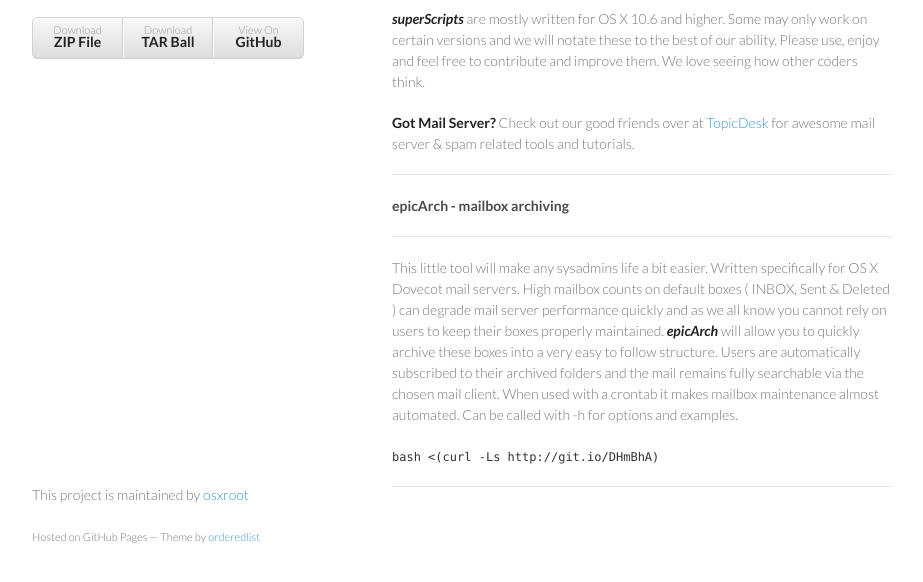
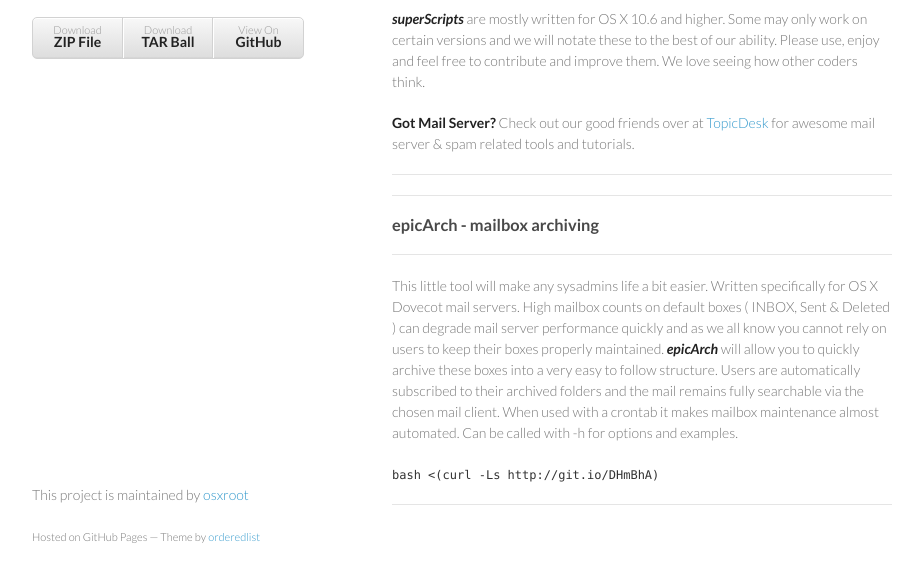
Before and after one commit to osxroot/superScripts, a plain HTML site: page index.html in a window 1280 px wide. Shown: the part 184-766 px from the top of the page, without its empty margins (178-1101 px from the left). Drawn offline with Linux system fonts and the light colour scheme.

```diff
--- a/index.html
+++ b/index.html
@@ -38,8 +38,8 @@
 
 <p><strong>Got Mail Server?</strong> Check out our good friends over at <a href="http://www.topicdesk.com">TopicDesk</a> for awesome mail server &amp; spam related tools and tutorials.</p>
 
-<hr><h4>
-<a name="epicarch---mailbox-archiving" class="anchor" href="#epicarch---mailbox-archiving"><span class="octicon octicon-link"></span></a>epicArch - mailbox archiving</h4>
+<hr><hr><h3>
+<a name="epicarch---mailbox-archiving" class="anchor" href="#epicarch---mailbox-archiving"><span class="octicon octicon-link"></span></a>epicArch - mailbox archiving</h3>
 
 <hr><p>This little tool will make any sysadmins life a bit easier. Written specifically for OS X Dovecot mail servers.
 High mailbox counts on default boxes ( INBOX, Sent &amp; Deleted ) can degrade mail server performance quickly and as we all know you cannot rely on users to keep their boxes properly maintained. <strong><em>epicArch</em></strong> will allow you to quickly archive these boxes into a very easy to follow structure. Users are automatically subscribed to their archived folders and the mail remains fully searchable via the chosen mail client. When used with a crontab it makes mailbox maintenance almost automated. Can be called with -h for options and examples. </p>
```
Also changed, not shown: params.json (+1 -1 lines).
